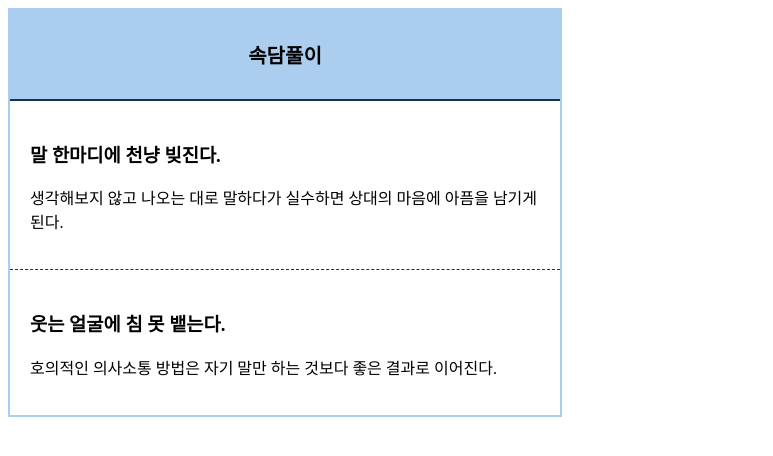
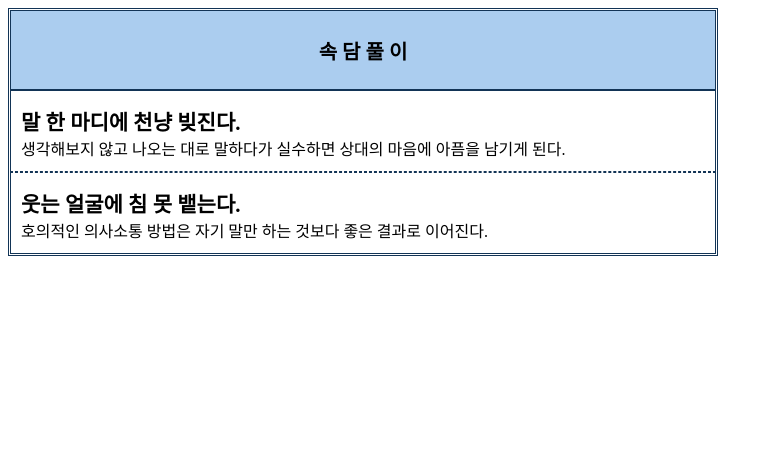
Before and after one commit to mirangee/html-css-study, a plain HTML site: page 2. CSS/5. 박스 모델/2. 박스 속성/실습.html in a window 1280 px wide. Shown: the whole page, without its empty margins (0-773 px from the left). Drawn offline with Linux system fonts and the light colour scheme.

Commit message:
과제 추가

```diff
--- a/2. CSS/5. 박스 모델/2. 박스 속성/실습.html
+++ b/2. CSS/5. 박스 모델/2. 박스 속성/실습.html
@@ -4,44 +4,71 @@
     <meta charset="UTF-8">
     <meta name="viewport" content="width=device-width, initial-scale=1.0">
     <title>Document</title>
+
     <style>
-    .container {
-      width: 550px;
-      border: 2px solid #abcdef;
+        .wrap {
+            width: 708px;
+            height: 246px;
+            border: 1px solid #123456;
         }
 
-    .container div:nth-child(1) {
-      background-color: #abcdef;
-      font-weight: bold;
-      font-size: 20px;
-      text-align: center;
-      padding: 30px;
+        .wrap div {
+            height: 80px;
+            border: 1px solid #123456;
+            margin: 0px 1px 0px 1px;
         }
 
-    .container div:nth-child(2) {
-      border-top: 2px solid #123456;
-      border-bottom: 1px dashed #123456;
-      padding: 20px;
+        .wrap div:nth-child(1) {
+            background-color: #abcdef;
+            font-size: 20px;
+            font-weight: bold;
+            text-align: center;
+            padding-top: 25px;
+            box-sizing: border-box;
+            margin-top: 1px;
         }
 
-    .container div:nth-child(3) {
-      padding: 20px;
+        .wrap div:nth-child(2) {
+            border-bottom: 1px dashed #123456;
+            padding-top: 0px;
         }
 
+        .wrap div:nth-child(3) {
+            border-top: 1px dashed #123456;
+            padding-top: 0px;
+        }
+
+        .sentence {
+            font-size: 21px;
+            font-weight: bold;
+            height: 25px;
+            padding-top: 15px;
+            padding-left: 10px;
+            margin: 0px;
+        }
+
+        .explain {
+            height: 35px;
+            font-size: 16px;
+            padding-top: 5px;
+            padding-left: 10px;
+            margin: 0px;
+        }
     </style>
 </head>
 <body>
-  <div class="container">
-    <div>속담풀이</div>
+    <div class="wrap">
         <div>
-      <h3>말 한마디에 천냥 빚진다.</h3>
-      <p>생각해보지 않고 나오는 대로 말하다가 실수하면 상대의 마음에 아픔을 남기게 된다.</p>
+            속&nbsp담&nbsp풀&nbsp이
         </div>
         <div>
-      <h3>웃는 얼굴에 침 못 뱉는다.</h3>
-      <p>호의적인 의사소통 방법은 자기 말만 하는 것보다 좋은 결과로 이어진다.</p>
+            <p class="sentence">말 한 마디에 천냥 빚진다.</p>
+            <p class="explain">생각해보지 않고 나오는 대로 말하다가 실수하면 상대의 마음에 아픔을 남기게 된다.</p>
+        </div>
+        <div>
+            <p class="sentence">웃는 얼굴에 침 못 뱉는다.</p>
+            <p class="explain">호의적인 의사소통 방법은 자기 말만 하는 것보다 좋은 결과로 이어진다.</p>
         </div>
     </div>
-
 </body>
 </html>
```
Lines whose indentation alone changed are shown as unchanged.
